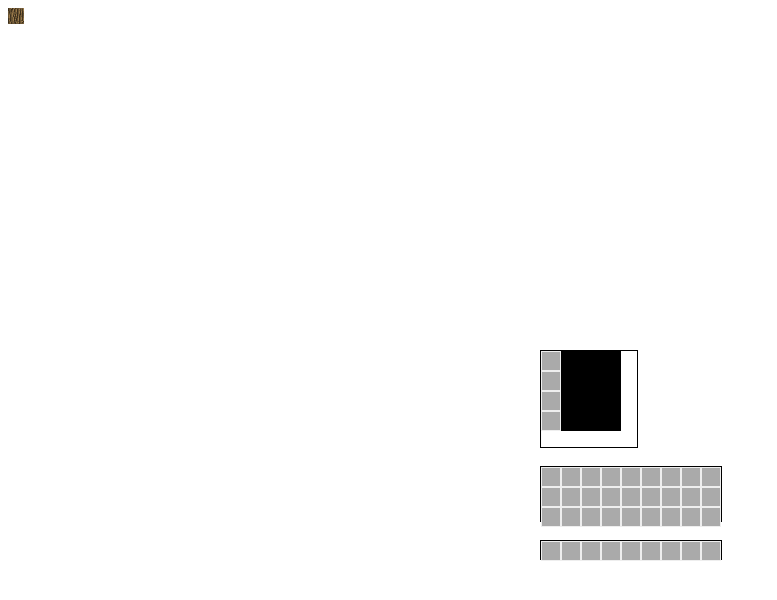
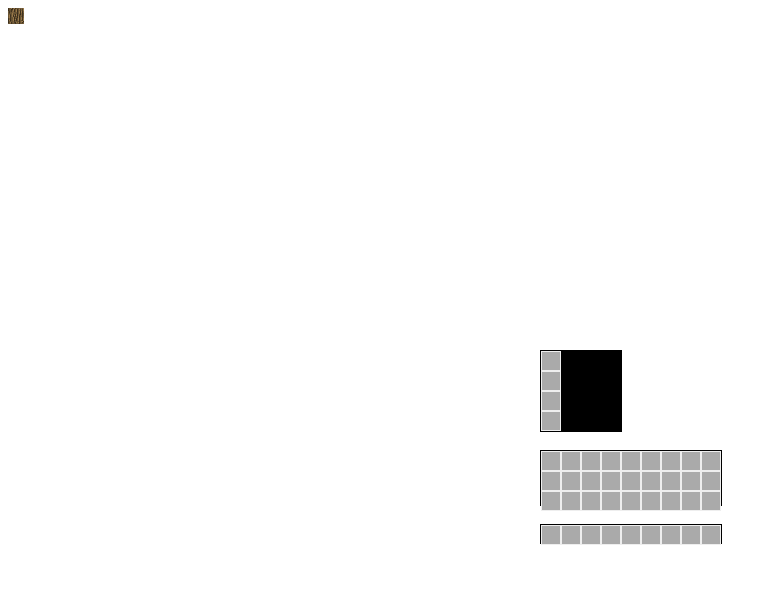
Before and after one commit to TechDudie/minegame, a plain HTML site: page crafting/index.html in a window 1280 px wide. Shown: the whole page, without its empty margins (0-777 px from the left). Drawn offline with Linux system fonts and the light colour scheme.

Commit message:
Update index.html

```diff
--- a/crafting/index.html
+++ b/crafting/index.html
@@ -42,8 +42,8 @@
 #armor {
   border: 1px solid #000000;
   padding: 0px;
-  height: 96px;
-  width: 96px;
+  height: 80px;
+  width: 80px;
 }
 </style>
 <script src="js/dnd.js"></script>
```
